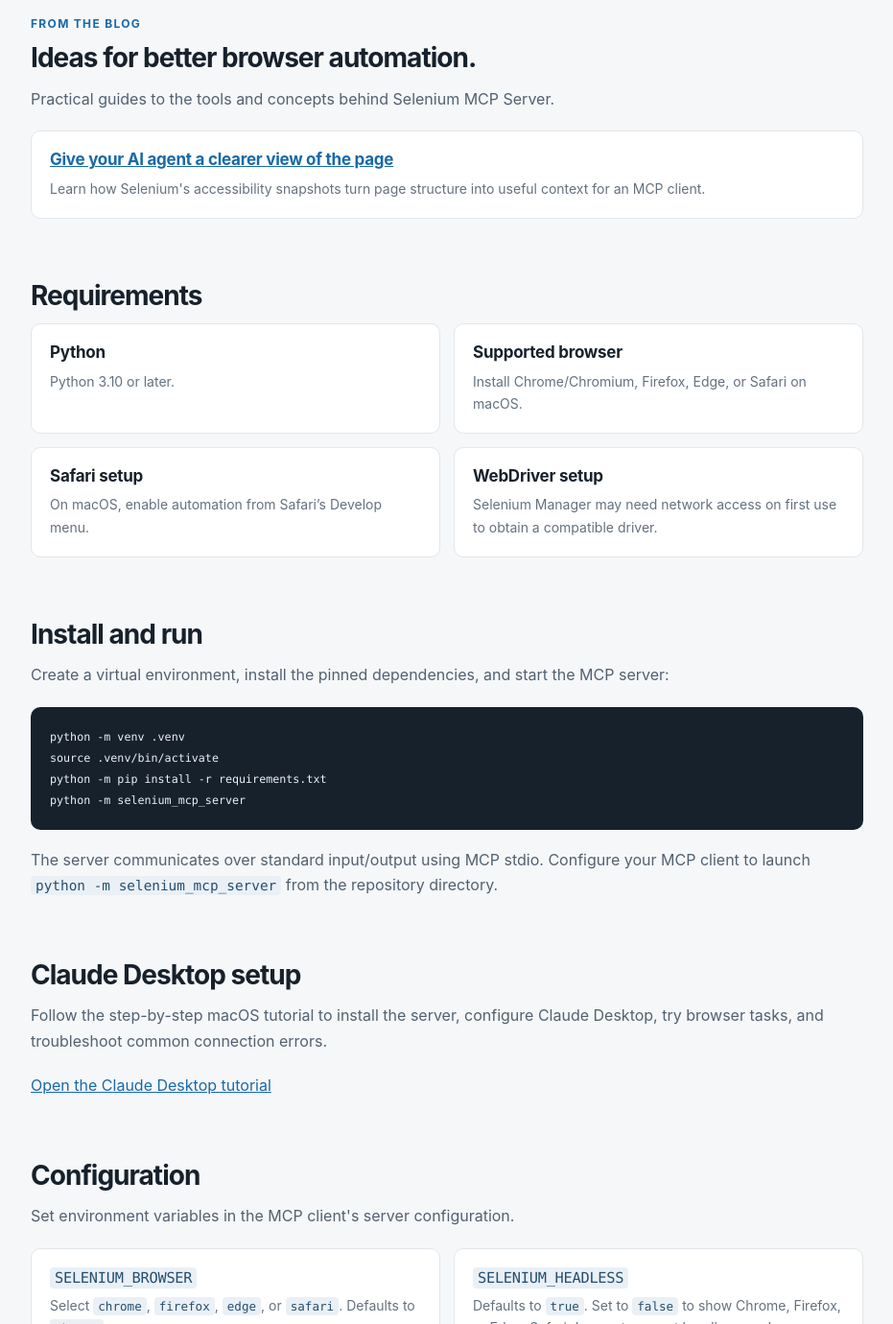
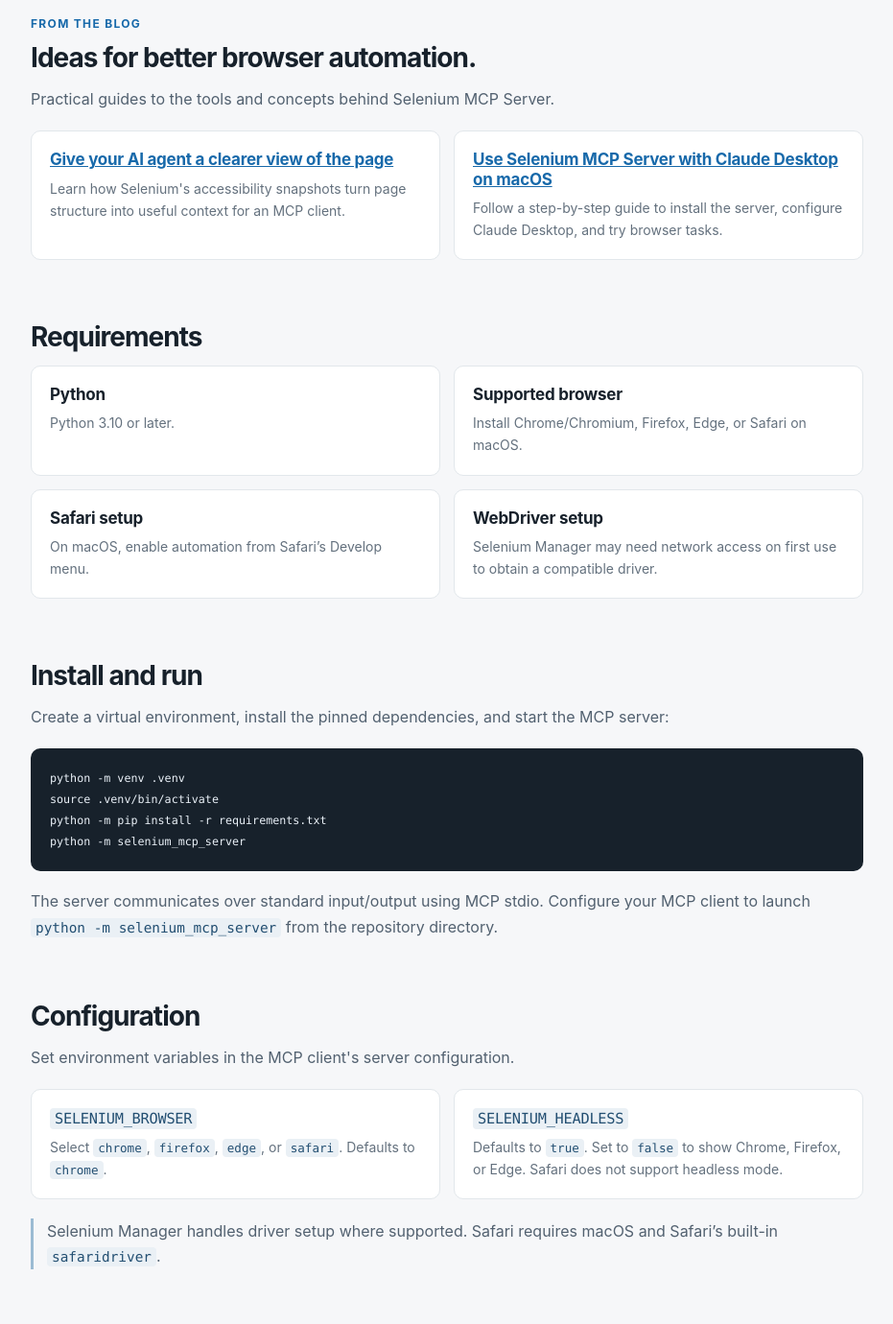
Before and after one commit to rpallavisharma/seleniummcpserver, a plain HTML site: page docs/index.html in a window 1280 px wide. Shown: the part 620-2000 px from the top of the page at 96% size, without its empty margins (316-1247 px from the left). Drawn offline with Linux system fonts and the light colour scheme.

Commit message:
Move Claude Desktop guide into blog section
Co-authored-by: copilot-swe-agent[bot] <198982749+Copilot@users.noreply.github.com>

```diff
--- a/docs/index.html
+++ b/docs/index.html
@@ -295,7 +295,6 @@
           <a href="#overview">Overview</a>
           <a href="#requirements">Requirements</a>
           <a href="#installation">Install and run</a>
-          <a href="claude-desktop.html">Claude Desktop setup</a>
           <a href="#configuration">Configuration</a>
           <a href="#tools">Tools</a>
           <a href="#blog">Blog</a>
@@ -328,10 +327,16 @@
           <p class="eyebrow">From the blog</p>
           <h2>Ideas for better browser automation.</h2>
           <p>Practical guides to the tools and concepts behind Selenium MCP Server.</p>
-          <article class="card">
-            <h3><a href="accessibility-snapshots.html">Give your AI agent a clearer view of the page</a></h3>
-            <p>Learn how Selenium's accessibility snapshots turn page structure into useful context for an MCP client.</p>
-          </article>
+          <div class="cards">
+            <article class="card">
+              <h3><a href="accessibility-snapshots.html">Give your AI agent a clearer view of the page</a></h3>
+              <p>Learn how Selenium's accessibility snapshots turn page structure into useful context for an MCP client.</p>
+            </article>
+            <article class="card" id="claude-desktop">
+              <h3><a href="claude-desktop.html">Use Selenium MCP Server with Claude Desktop on macOS</a></h3>
+              <p>Follow a step-by-step guide to install the server, configure Claude Desktop, and try browser tasks.</p>
+            </article>
+          </div>
         </section>
 
         <section id="requirements">
@@ -370,16 +375,6 @@ python -m selenium_mcp_server</code></pre>
             Configure your MCP client to launch <code>python -m selenium_mcp_server</code>
             from the repository directory.
           </p>
-        </section>
-
-        <section id="claude-desktop">
-          <h2>Claude Desktop setup</h2>
-          <p>
-            Follow the step-by-step macOS tutorial to install the server,
-            configure Claude Desktop, try browser tasks, and troubleshoot
-            common connection errors.
-          </p>
-          <p><a href="claude-desktop.html">Open the Claude Desktop tutorial</a></p>
         </section>
 
         <section id="configuration">
```
Also changed, not shown: docs/claude-desktop.html (+1 -1 lines).
